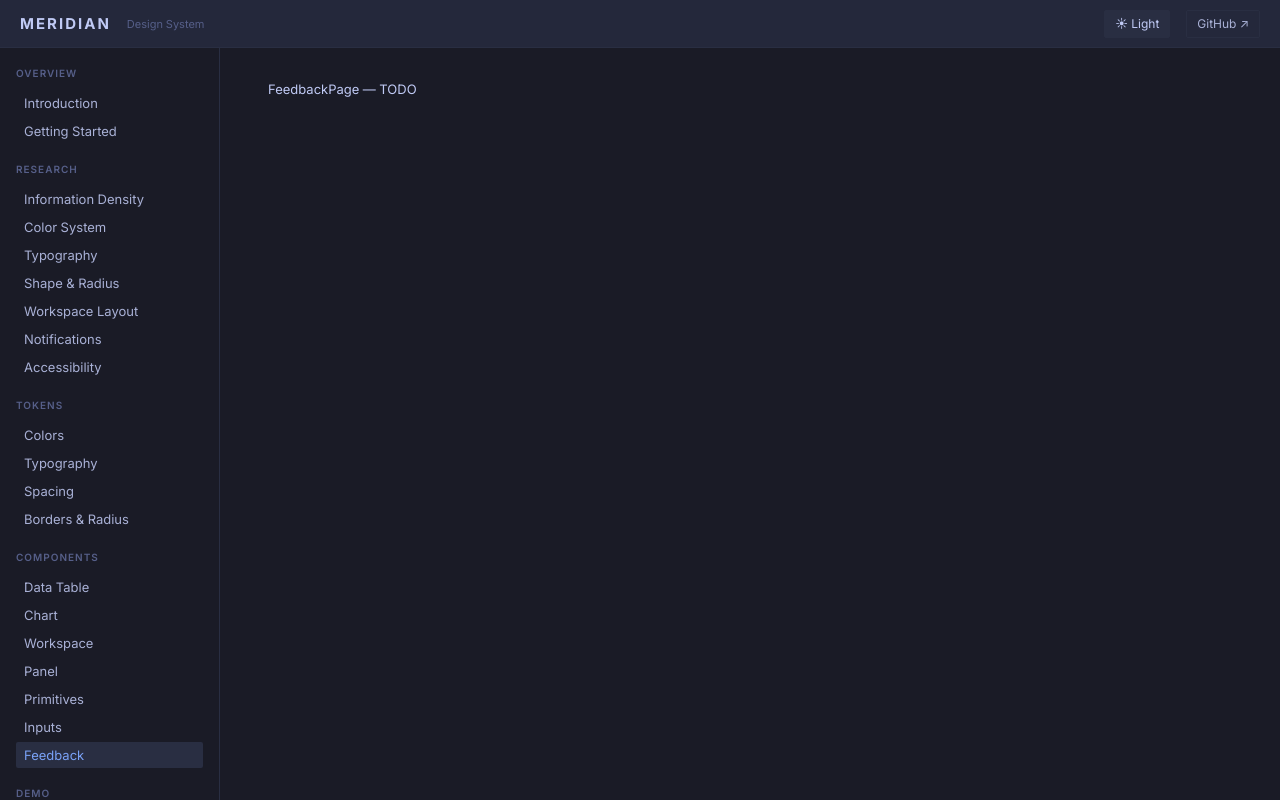
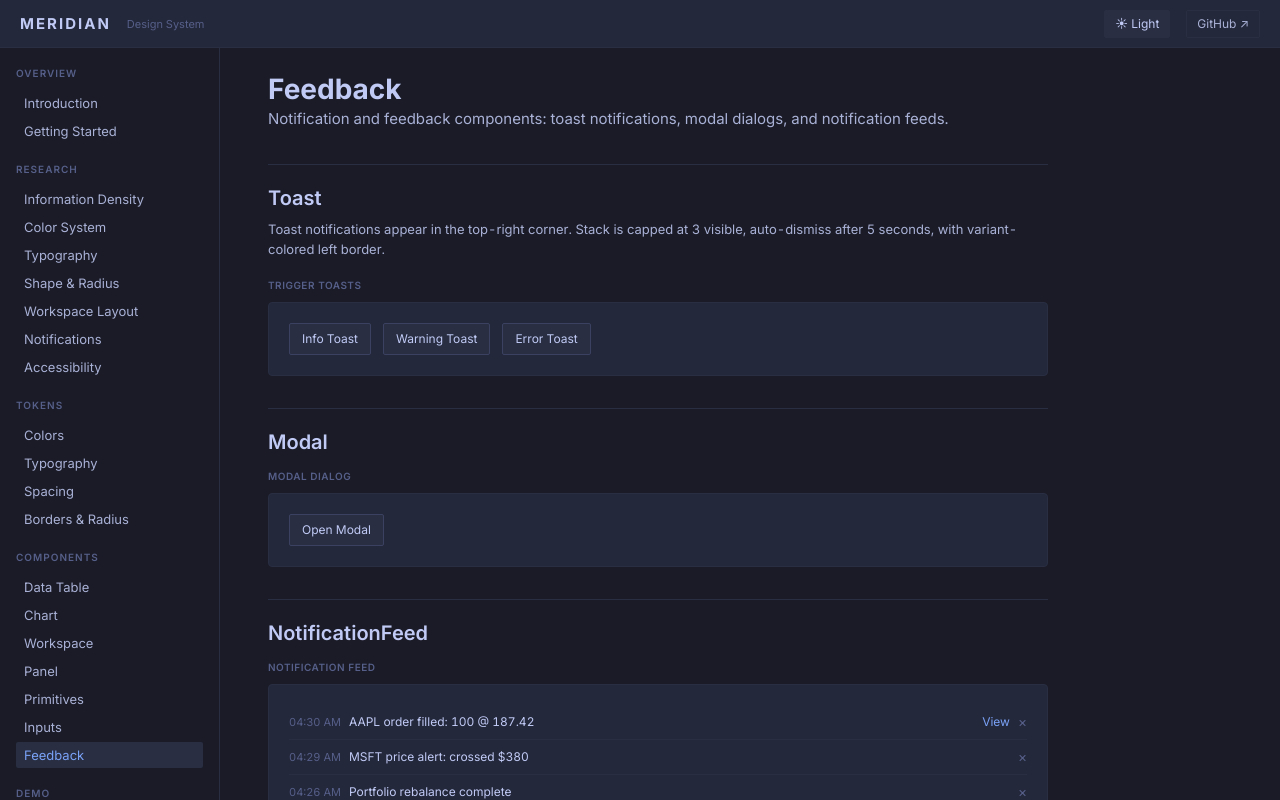
Before and after one commit to mcakes/meridian, a React (Vite) app: page /components/feedback in a window 1280 px wide. Built offline with nearby package versions, Linux system fonts and the light colour scheme.

Commit message:
feat: add Feedback component page

```diff
--- a/src/site/pages/components/FeedbackPage.tsx
+++ b/src/site/pages/components/FeedbackPage.tsx
@@ -1,3 +1,76 @@
+import { useState } from 'react';
+import { Section } from '@/site/components/Section';
+import { ComponentDemo } from '@/site/components/ComponentDemo';
+import { showToast } from '@/components/feedback/Toast';
+import { Modal } from '@/components/feedback/Modal';
+import { NotificationFeed } from '@/components/feedback/NotificationFeed';
+
+const buttonStyle: React.CSSProperties = {
+  backgroundColor: 'var(--bg-muted)',
+  border: '1px solid var(--border-default)',
+  color: 'var(--text-primary)',
+  fontSize: 12,
+  padding: '6px 12px',
+  borderRadius: 2,
+  cursor: 'pointer',
+};
+
 export default function FeedbackPage() {
-  return <div>FeedbackPage — TODO</div>;
+  const [modalOpen, setModalOpen] = useState(false);
+  const [notifications, setNotifications] = useState([
+    { id: '1', message: 'AAPL order filled: 100 @ 187.42', timestamp: Date.now() - 60000, action: 'View' },
+    { id: '2', message: 'MSFT price alert: crossed $380', timestamp: Date.now() - 120000 },
+    { id: '3', message: 'Portfolio rebalance complete', timestamp: Date.now() - 300000 },
+    { id: '4', message: 'Market close summary available', timestamp: Date.now() - 600000, action: 'Open' },
+  ]);
+
+  return (
+    <div>
+      <h1 style={{ fontSize: 28, fontWeight: 700, color: 'var(--text-primary)', marginBottom: 8 }}>
+        Feedback
+      </h1>
+      <p style={{ fontSize: 15, color: 'var(--text-secondary)', lineHeight: 1.7 }}>
+        Notification and feedback components: toast notifications, modal dialogs, and notification feeds.
+      </p>
+
+      <Section title="Toast">
+        <p style={{ fontSize: 13, color: 'var(--text-secondary)', lineHeight: 1.6, margin: '0 0 12px 0' }}>
+          Toast notifications appear in the top-right corner. Stack is capped at 3 visible, auto-dismiss after 5 seconds, with variant-colored left border.
+        </p>
+        <ComponentDemo label="Trigger Toasts">
+          <div style={{ display: 'flex', gap: 12 }}>
+            <button onClick={() => showToast('Order filled: AAPL 100 @ 187.42', 'info')} style={buttonStyle}>Info Toast</button>
+            <button onClick={() => showToast('Margin approaching limit', 'warning')} style={buttonStyle}>Warning Toast</button>
+            <button onClick={() => showToast('Connection lost to exchange', 'error')} style={buttonStyle}>Error Toast</button>
+          </div>
+        </ComponentDemo>
+      </Section>
+
+      <Section title="Modal">
+        <ComponentDemo label="Modal Dialog">
+          <button onClick={() => setModalOpen(true)} style={buttonStyle}>Open Modal</button>
+          <Modal open={modalOpen} onClose={() => setModalOpen(false)} title="Confirm Order">
+            <p style={{ fontSize: 13, color: 'var(--text-secondary)', margin: '0 0 16px 0' }}>
+              Buy 100 shares of AAPL at market price?
+            </p>
+            <div style={{ display: 'flex', gap: 8, justifyContent: 'flex-end' }}>
+              <button onClick={() => setModalOpen(false)} style={buttonStyle}>Cancel</button>
+              <button onClick={() => setModalOpen(false)} style={{ ...buttonStyle, backgroundColor: 'var(--color-info)', color: '#fff', border: 'none' }}>Confirm</button>
+            </div>
+          </Modal>
+        </ComponentDemo>
+      </Section>
+
+      <Section title="NotificationFeed">
+        <ComponentDemo label="Notification Feed">
+          <div style={{ height: 200 }}>
+            <NotificationFeed
+              notifications={notifications}
+              onDismiss={(id) => setNotifications(ns => ns.filter(n => n.id !== id))}
+            />
+          </div>
+        </ComponentDemo>
+      </Section>
+    </div>
+  );
 }
```
